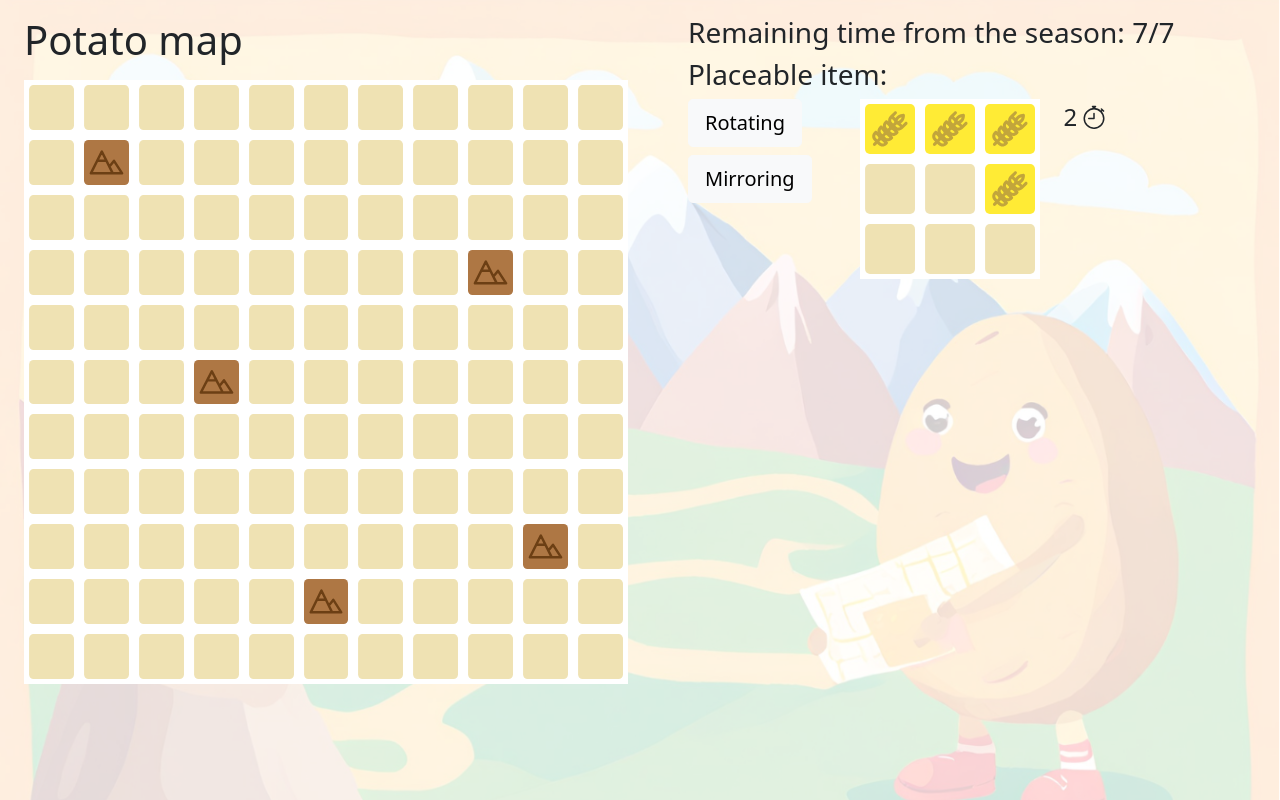
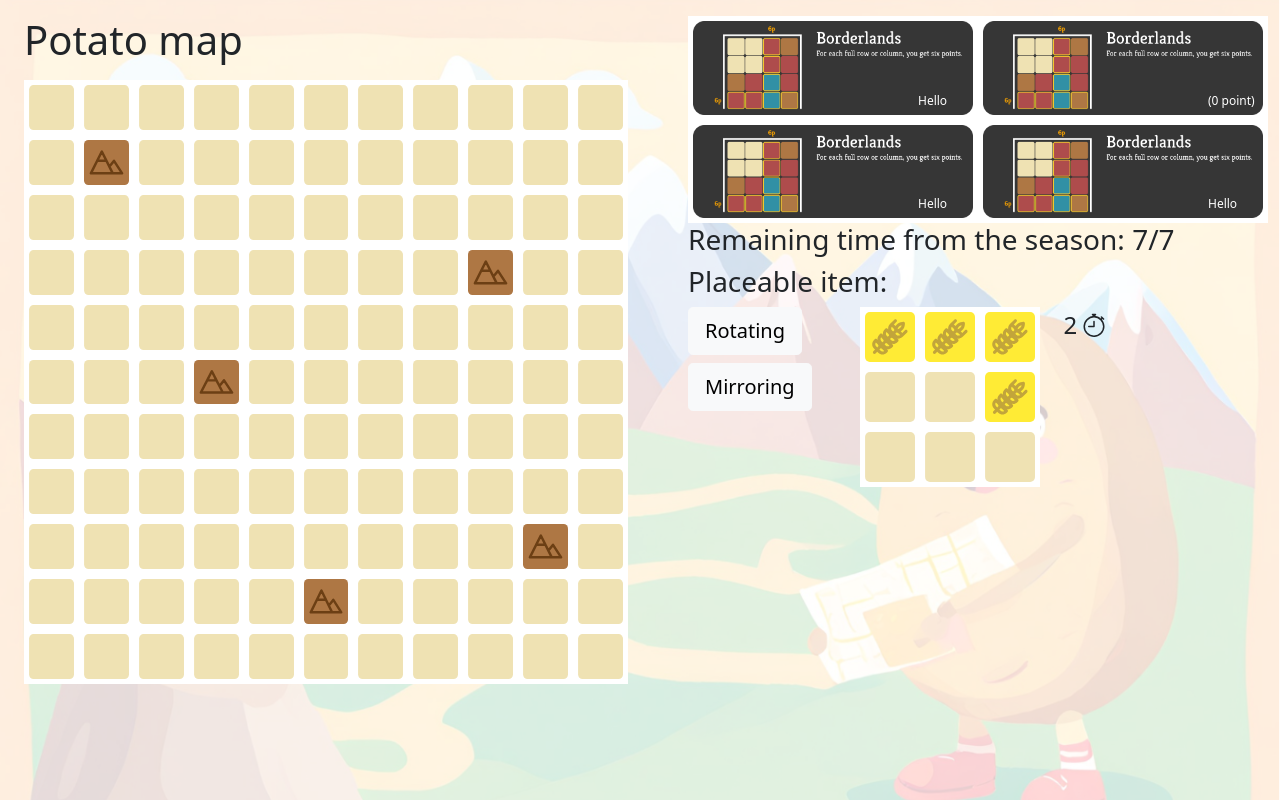
Before and after one commit to he-david/js-cartographer-game, a plain HTML site: page index.html in a window 1280 px wide. Drawn offline with nearby package versions, Linux system fonts and the light colour scheme.

Commit message:
visualize points for quests

```diff
--- a/index.html
+++ b/index.html
@@ -20,7 +20,28 @@
       </div>
       <div class="col-6 sidebar">
         <div id="seasons"></div>
-        <div id="quests"></div>
+        <div id="quests">
+          <div class="d-flex">
+            <div class="overlay-box">
+              <span class="overlay-text">Hello</span>
+            </div>
+            <img src="assets/missions_eng/borderlands.png" alt="" class="w-50 h-50" />
+            <div class="overlay-box">
+              <span id="borderlands" class="overlay-text point-holder"></span>
+            </div>
+            <img src="assets/missions_eng/borderlands.png" alt="" class="w-50 h-50" />
+          </div>
+          <div class="d-flex">
+            <div class="overlay-box">
+              <span class="overlay-text">Hello</span>
+            </div>
+            <img src="assets/missions_eng/borderlands.png" alt="" class="w-50 h-50" />
+            <div class="overlay-box">
+              <span class="overlay-text">Hello</span>
+            </div>
+            <img src="assets/missions_eng/borderlands.png" alt="" class="w-50 h-50" />
+          </div>
+        </div>
         <div>
           <h3>Remaining time from the season: <span id="time-left"></span>/7</h3>
         </div>
--- a/logic/layout-builder.js
+++ b/logic/layout-builder.js
@@ -1,5 +1,6 @@
 import { MAP_SIZE, MOUNTAIN_COORDINATES, PLACING_SIZE, PLACING_CELL_SIZE } from './constants.js';
 import { getSeasonAndTime, hoveringEventHandler, placeRandomItem, placingEventHandler } from './game-logic.js';
+import { quests } from './point-calculation.js';
 
 export const matrix = [];
 export const placingMatrix = [];
@@ -86,9 +87,15 @@ export const refreshTime = () => {
   timeLeft.innerText = getSeasonAndTime().time;
 };
 
+export const refreshPoints = () => {
+  const pointHolders = document.querySelectorAll('.point-holder');
+  pointHolders.forEach((holder) => (holder.innerHTML = `(${quests[holder.id]}&nbsp;point${quests[holder.id] > 1 ? 's' : ''})`));
+};
+
 const generateSidebarLayout = () => {
   generatePlacingLayout();
   refreshTime();
+  refreshPoints();
 };
 
 generateMapLayout();
--- a/logic/point-calculation.js
+++ b/logic/point-calculation.js
@@ -1,7 +1,10 @@
 import { MAP_SIZE } from './constants.js';
-import { matrix } from './layout-builder.js';
+import { matrix, refreshPoints } from './layout-builder.js';
 
 let points = 0;
+export const quests = {
+  borderlands: 0,
+};
 
 const getTileName = (x, y) => {
   const splittedSrc = matrix[x][y].children[0].src.split('/');
@@ -23,7 +26,6 @@ export const calculatePointsFromBorderlands = () => {
       possibleCols.push({ col: i, tile: colTile });
     }
   }
-  console.log(possibleRows, possibleCols);
   const validRows = possibleRows.filter((possibleRow) =>
     matrix[possibleRow.row].every((_, col) => possibleRow.tile === getTileName(possibleRow.row, col))
   );
@@ -38,7 +40,8 @@ export const calculatePointsFromBorderlands = () => {
     }
     return isFullCol;
   });
-  console.log(validRows, validCols);
-  points += 6 * (validRows.length + validCols.length);
-  console.log(points);
+  const gatheredPoints = 6 * (validRows.length + validCols.length);
+  points += gatheredPoints;
+  quests.borderlands = gatheredPoints;
+  refreshPoints();
 };
--- a/styles.css
+++ b/styles.css
@@ -33,3 +33,16 @@ img {
   padding: 2px;
   opacity: 0.5;
 }
+
+.overlay-box {
+  position: relative;
+}
+
+.overlay-box > img,
+.overlay-text {
+  position: absolute;
+  color: #fff;
+  bottom: 10px;
+  left: 230px;
+  font-size: 12px;
+}
```
Also changed, not shown: 1 other file.
